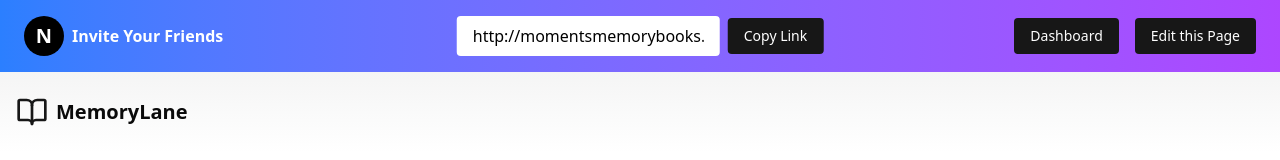
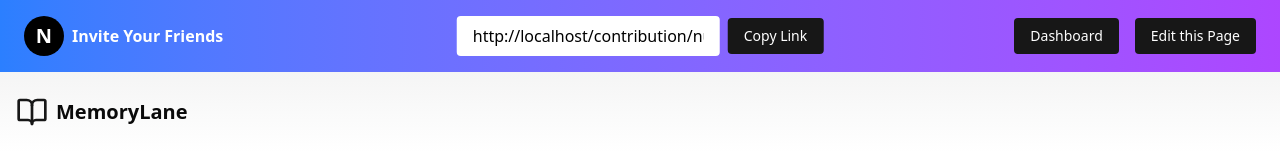
Before and after one commit to ppratik07/moments, a Next.js app in the folder moments/: page /new-project/upload-image/1 in a window 1280 px wide. Shown: the top 160 px of the page. Built offline with nearby package versions, Linux system fonts and the light colour scheme.

Commit message:
storing the values in local storage

```diff
--- a/moments/app/new-project/upload-image/[project_name]/page.tsx
+++ b/moments/app/new-project/upload-image/[project_name]/page.tsx
@@ -13,10 +13,10 @@ export default function NewEventPage() {
   const [showModal, setShowModal] = useState(false);
   const [copied, setCopied] = useState(false);
   const [showEditModal, setShowEditModal] = useState(false);
-  const shareLink = 'http://momentsmemorybooks.com/34534';
   const fileInputRef = useRef<HTMLInputElement | null>(null);
   const params = useParams();
-  const { setImageKey } = useProjectStore();
+  const { setImageKey,projectId } = useProjectStore();
+  const shareLink = `${window.location.origin}/contribution/${projectId}`;
   const {
     imageKey: storedImageKey,
   } = useProjectStore();
@@ -28,6 +28,19 @@ export default function NewEventPage() {
   const [projectName, setProjectName] = useState<string>('');
   const [projectDescription, setProjectDescription] = useState<string>('');
   const [projectImageKey, setProjectImageKeyState] = useState<string | null>(null);
+
+  useEffect(() => {
+    if (projectId && projectName && projectImageKey && projectDescription) {
+      localStorage.setItem(
+        `project-${projectId}`,
+        JSON.stringify({
+          projectName,
+          imageKey: projectImageKey,
+          eventDescription: projectDescription,
+        })
+      );
+    }
+  }, [projectId, projectName, projectImageKey, projectDescription]);
 
   useEffect(() => {
     // Initialize state on the client
```
